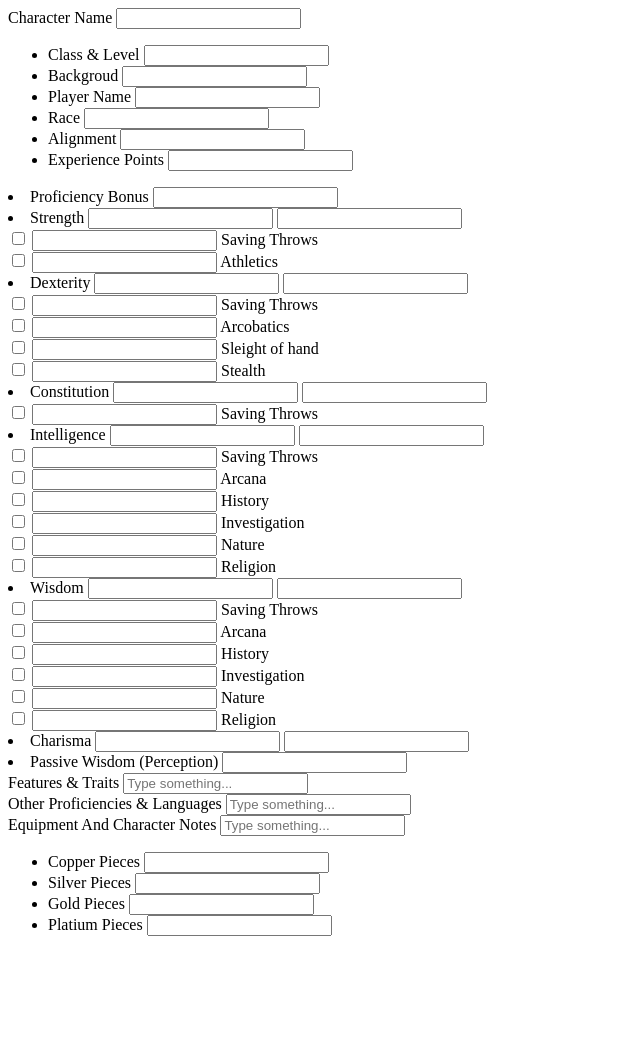
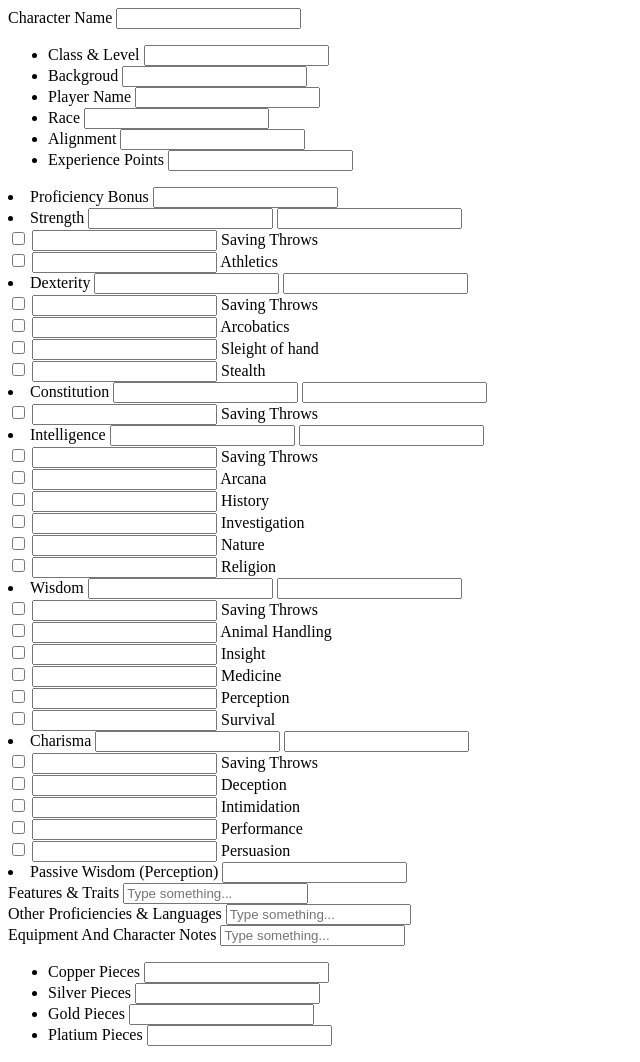
Before and after one commit to Buneary100/Project-4-Dragons, a plain HTML site: page html/character_sheet.html in a window 1280 px wide. Shown: the whole page, without its empty margins (0-640 px from the left). Before the commit the page ends 952 px from the top, so only its background shows below. Drawn offline with Linux system fonts and the light colour scheme.

Commit message:
Update character_sheet.html
WE DONE WITH THE LEFT SIDE BOISSSSS

```diff
--- a/html/character_sheet.html
+++ b/html/character_sheet.html
@@ -113,8 +113,8 @@
             <input type="text" id="intModifier" READONLY>
           </li>
           <div>
-            <input type="checkbox" id="intsavingThrow">
-            <input type="text" id="SavingThrow" READONLY/>
+            <input type="checkbox" id="intSavingThrow">
+            <input type="text" id="intSavingThrow" READONLY/>
             <label for="dexSavingThrow_label">Saving Throws</label><br>
 
             <input type="checkbox" id="arcana">
@@ -147,29 +147,29 @@
           </li>
 
           <div>
-            <input type="checkbox" id="intsavingThrow">
-            <input type="text" id="SavingThrow" READONLY/>
-            <label for="dexSavingThrow_label">Saving Throws</label><br>
+            <input type="checkbox" id="wisSavingThrow">
+            <input type="text" id="wisSavingThrow" READONLY/>
+            <label for="wisSavingThrow_label">Saving Throws</label><br>
 
-            <input type="checkbox" id="arcana">
-            <input type="text" id="arcana" READONLY/>
-            <label for="arcana_label">Arcana</label><br>
+            <input type="checkbox" id="animalHandling">
+            <input type="text" id="animalHandling" READONLY/>
+            <label for="animalHandling_label">Animal Handling</label><br>
 
-            <input type="checkbox" id="history">
-            <input type="text" id="history" READONLY/>
-            <label for="history_label">History</label><br>
+            <input type="checkbox" id="insight">
+            <input type="text" id="insight" READONLY/>
+            <label for="insight_label">Insight</label><br>
 
-            <input type="checkbox" id="investigation">
-            <input type="text" id="investigation" READONLY/>
-            <label for="investigation_label">Investigation</label><br>
+            <input type="checkbox" id="medicine">
+            <input type="text" id="medicine" READONLY/>
+            <label for="medicine_label">Medicine</label><br>
 
-            <input type="checkbox" id="nature">
-            <input type="text" id="nature" READONLY/>
-            <label for="nature_label">Nature</label><br>
+            <input type="checkbox" id="perception">
+            <input type="text" id="perception" READONLY/>
+            <label for="perception_label">Perception</label><br>
 
-            <input type="checkbox" id="religion">
-            <input type="text" id="religion" READONLY/>
-            <label for="religion_label">Religion</label><br>
+            <input type="checkbox" id="survival">
+            <input type="text" id="survival" READONLY/>
+            <label for="survival_label">Survival</label><br>
           </div>
         </div>
 
@@ -179,6 +179,29 @@
             <input type="text" id="char">
             <input type="text" id="charModifier" READONLY>
           </li>
+
+          <div>
+            <input type="checkbox" id="charSavingThrow">
+            <input type="text" id="charSavingThrow" READONLY/>
+            <label for="charSavingThrow_label">Saving Throws</label><br>
+
+            <input type="checkbox" id="deception">
+            <input type="text" id="deception" READONLY/>
+            <label for="deception_label">Deception</label><br>
+
+            <input type="checkbox" id="intimidation">
+            <input type="text" id="intimidation" READONLY/>
+            <label for="intimidation_label">Intimidation</label><br>
+
+            <input type="checkbox" id="performance">
+            <input type="text" id="performance" READONLY/>
+            <label for="performance_label">Performance</label><br>
+
+            <input type="checkbox" id="persuasion">
+            <input type="text" id="persuasion" READONLY/>
+            <label for="persuasion_label">Persuasion</label><br>
+          </div>
+
         </div>
       </div>
 
```
